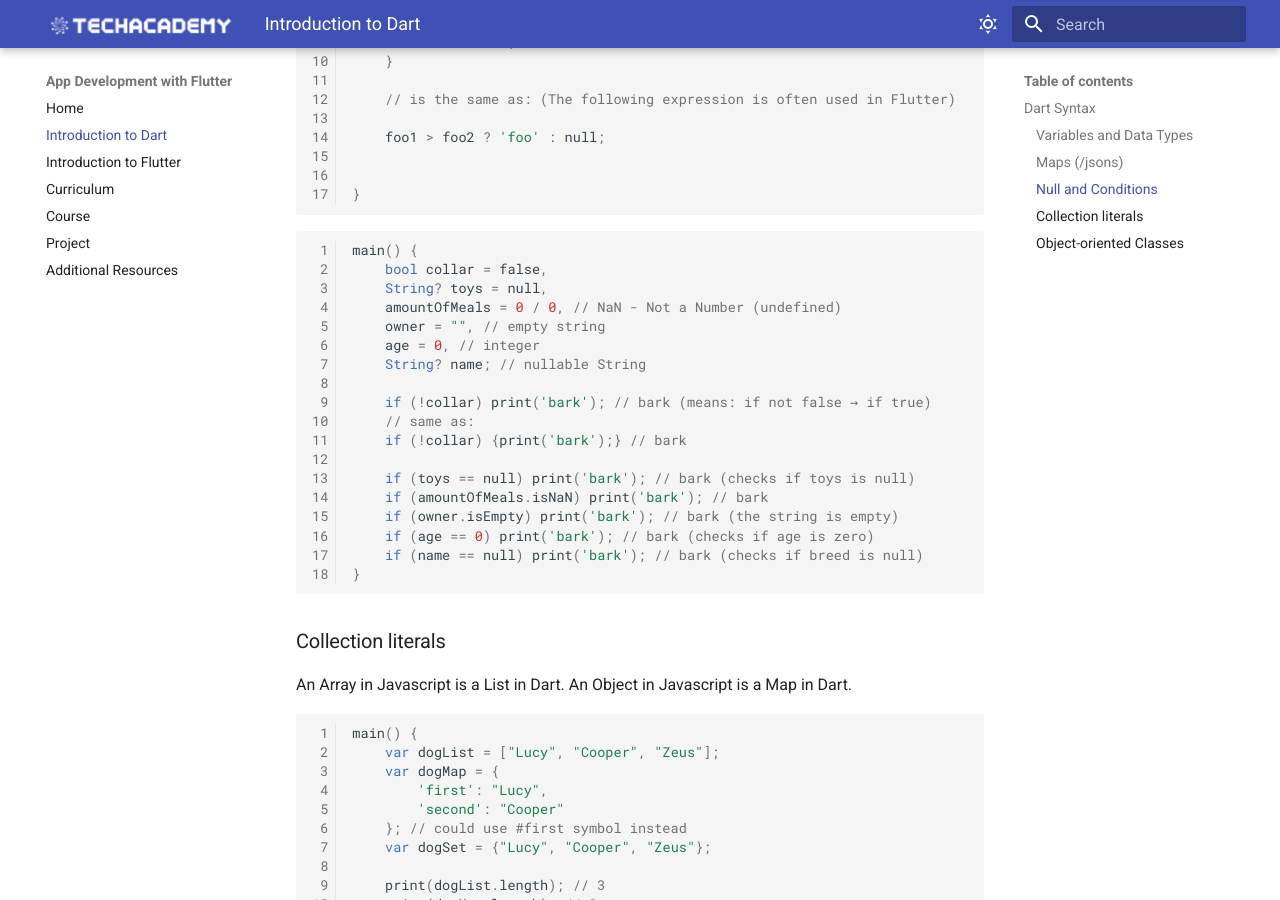
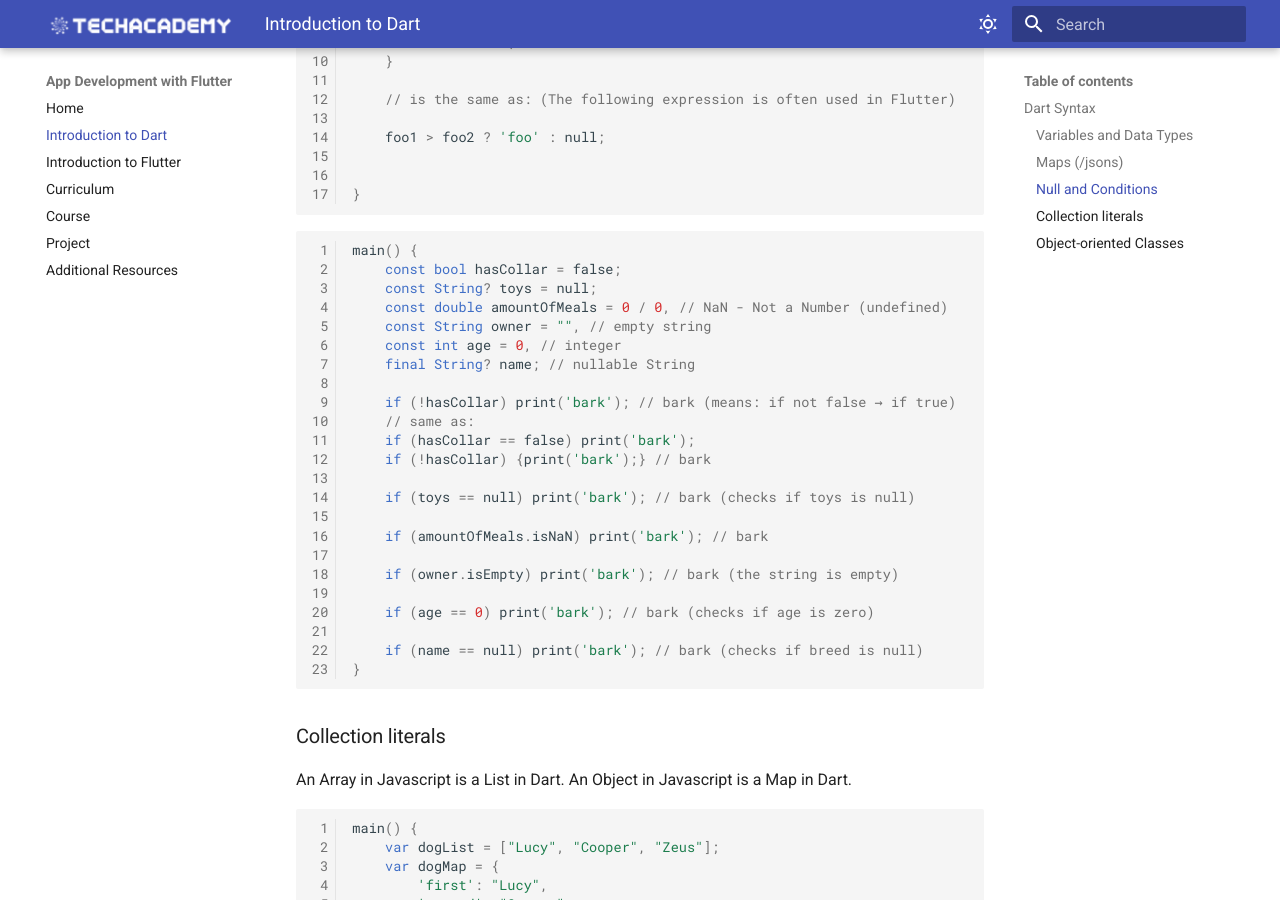
Before and after one commit to tech-academy-ev/app_development, an MkDocs documentation site: the page built from docs/dart.md, in a window 1280 px wide and 900 px high, scrolled down 2553 px. Built offline with MkDocs 1.6.1 and Material for MkDocs 9.7.7, drawn with Linux system fonts in a browser that asks for light colours.

Commit message:
Update dart.md

````diff
--- a/docs/dart.md
+++ b/docs/dart.md
@@ -106,21 +106,26 @@ main() {
 
 ``` dart linenums="1"
 main() {
-    bool collar = false,
-    String? toys = null,
-    amountOfMeals = 0 / 0, // NaN - Not a Number (undefined)
-    owner = "", // empty string
-    age = 0, // integer
-    String? name; // nullable String
+    const bool hasCollar = false;
+    const String? toys = null;
+    const double amountOfMeals = 0 / 0, // NaN - Not a Number (undefined)
+    const String owner = "", // empty string
+    const int age = 0, // integer
+    final String? name; // nullable String
 
-    if (!collar) print('bark'); // bark (means: if not false → if true)
+    if (!hasCollar) print('bark'); // bark (means: if not false → if true)
     // same as:
-    if (!collar) {print('bark');} // bark
+    if (hasCollar == false) print('bark');
+    if (!hasCollar) {print('bark');} // bark
 
     if (toys == null) print('bark'); // bark (checks if toys is null)
+
     if (amountOfMeals.isNaN) print('bark'); // bark
+
     if (owner.isEmpty) print('bark'); // bark (the string is empty)
+
     if (age == 0) print('bark'); // bark (checks if age is zero)
+
     if (name == null) print('bark'); // bark (checks if breed is null)
 }
 ```
````
